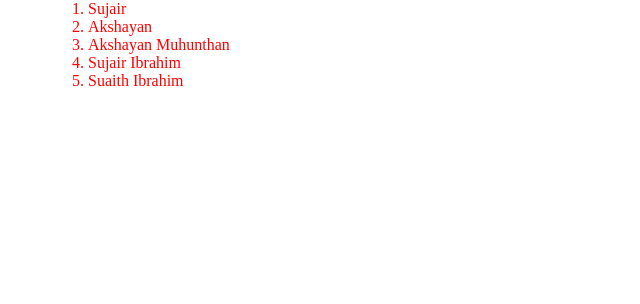
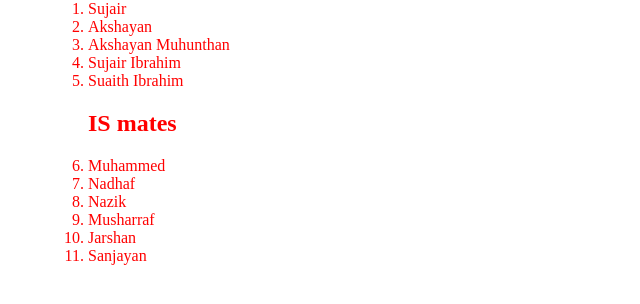
Before and after one commit to blockdeveloper25/SE4103-2024-4840, a website: page index.html in a window 1280 px wide. Shown: the part 138-442 px from the top of the page, without its empty margins (0-640 px from the left). Drawn offline with Linux system fonts and the light colour scheme.

Commit message:
aded IS friends

```diff
--- a/index.html
+++ b/index.html
@@ -24,6 +24,14 @@
         <li>Sujair Ibrahim</li>
         <li>Suaith Ibrahim</li>
 
+        <h2>IS mates</h2>
+        <li>Muhammed</li>
+        <li>Nadhaf</li>
+        <li>Nazik</li>
+        <li>Musharraf</li>
+        <li>Jarshan</li>
+        <li>Sanjayan</li>
+
     </ol>
 </body>
 </html>
```
